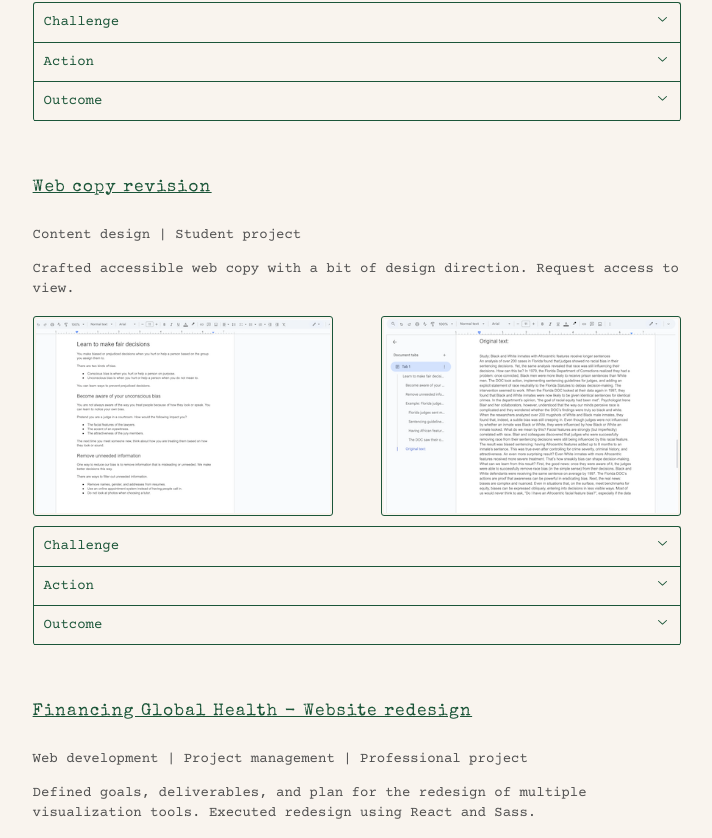
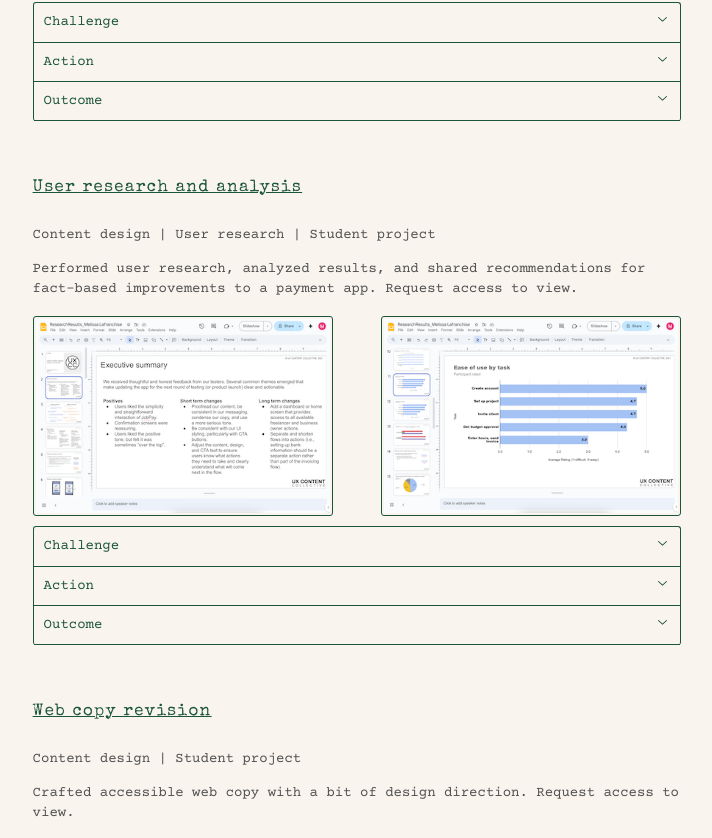
Before and after one commit to pulchrit/melissalafranchise, a Next.js app: page /portfolio in a window 1280 px wide. Shown: the part 535-1373 px from the top of the page, without its empty margins (283-995 px from the left). Built offline with nearby package versions, Linux system fonts and the light colour scheme.

Commit message:
Add user research case study

```diff
--- a/constants/constants.js
+++ b/constants/constants.js
@@ -345,6 +345,52 @@ export const portfolioData = [
       'I shared a presentation that details updates to the site to ensure it’s understandable and usable for all. Making sites accessible makes them easier to use for everyone. This increases the audience size and can lead directly to increases in revenue, positive brand associations, and higher Net Promoter Scores. Making sites accessible is also the right thing to do.',
   },
   {
+    id: 'portfolio-8',
+    images: [
+      {
+        id: 'research-1',
+        src: '/images/research_1.png',
+        alt: 'Google presentation slide showing positive findings, and short and long term changes.',
+        width: 300,
+        height: 200,
+        priority: false,
+      },
+      {
+        id: 'research-2',
+        src: '/images/research_2.png',
+        alt: 'Google presentation slide of a bar chart showing ease of use by task. The create account task was the easiest for testers to complete.',
+        width: 300,
+        height: 200,
+        priority: false,
+      },
+    ],
+    title: 'User research and analysis',
+    code: 'Performed user research, analyzed results, and shared recommendations for fact-based improvements to a payment app. Request access to view.',
+    type: `Content design ${PIPE} User research ${PIPE} Student project`,
+    href: 'https://docs.google.com/presentation/d/1uCLXsjPtDXdIH1iX409MjZRjaGYknaOYuevA51HvB7k/edit?usp=sharing',
+
+    challenge:
+      'Perform sentiment analysis and usability testing on a prototype for a payment app, analyze and share results.',
+    action: (
+      <>
+        <p>
+          I completed in-person sentiment analysis via highlighter testing and
+          virtual usability testing with{' '}
+          <a href="https://www.usertesting.com/" target="_blank" rel="noopener">
+            UserTesting
+          </a>
+          . I compiled and analyzed the results–along with results from
+          previously conducted in-person usability testing–into a presentation
+          summarizing findings and detailing clear ways to improve the app.
+          Additionally, I provided mock-ups for future A/B tests of particular
+          screens and flows to continue improving the app once launched.
+        </p>
+      </>
+    ),
+    outcome:
+      'I delivered an actionable, fact-based set of recommendations to improve the app. Based on actual customer input, these recommendations would potentially lead to an increase in sign ups, app use, and ultimately generate more revenue for the company.',
+  },
+  {
     id: 'portfolio-6',
     images: [
       {
```
Also changed, not shown: public/images/research_1.png (added), public/images/research_2.png (added).
